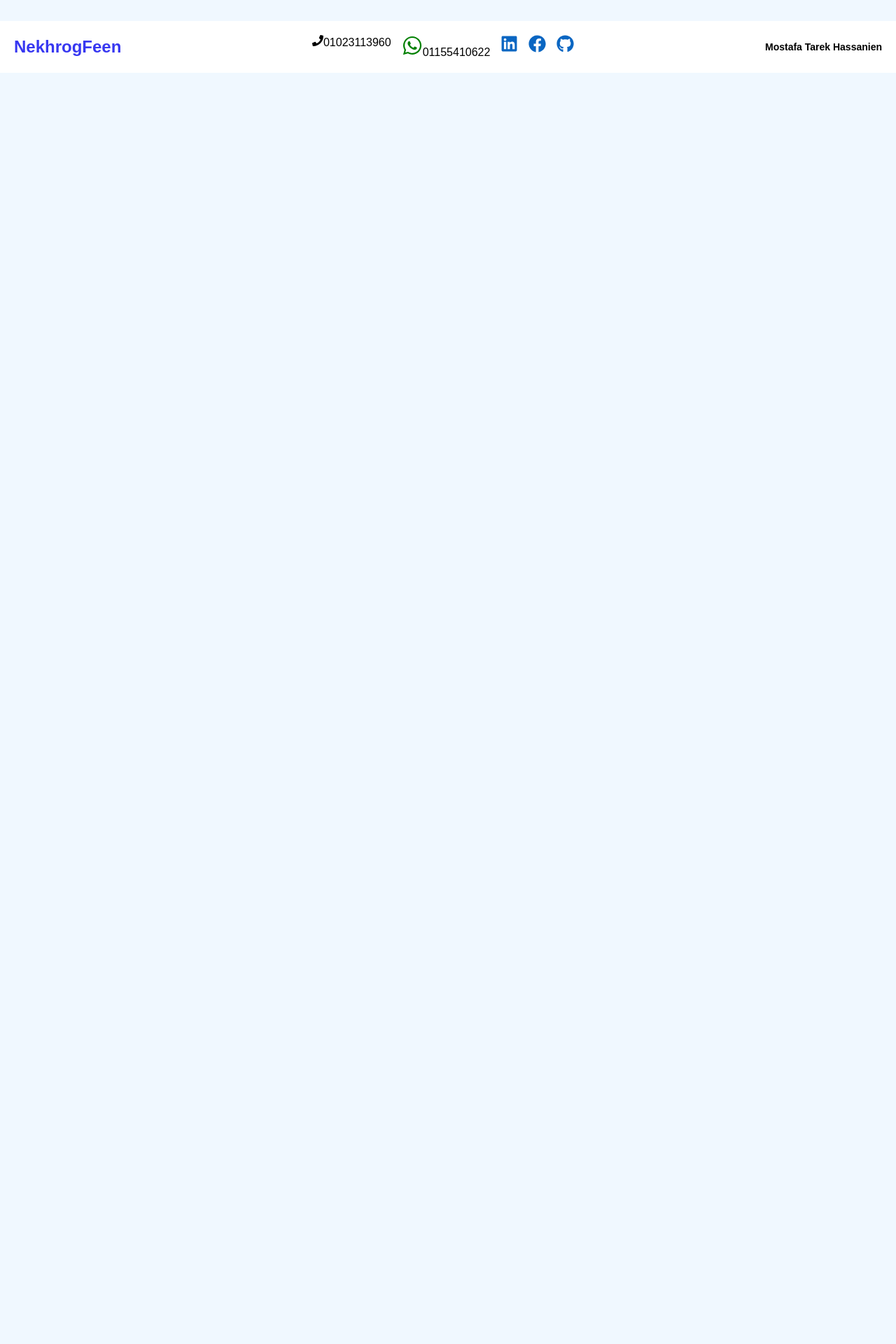
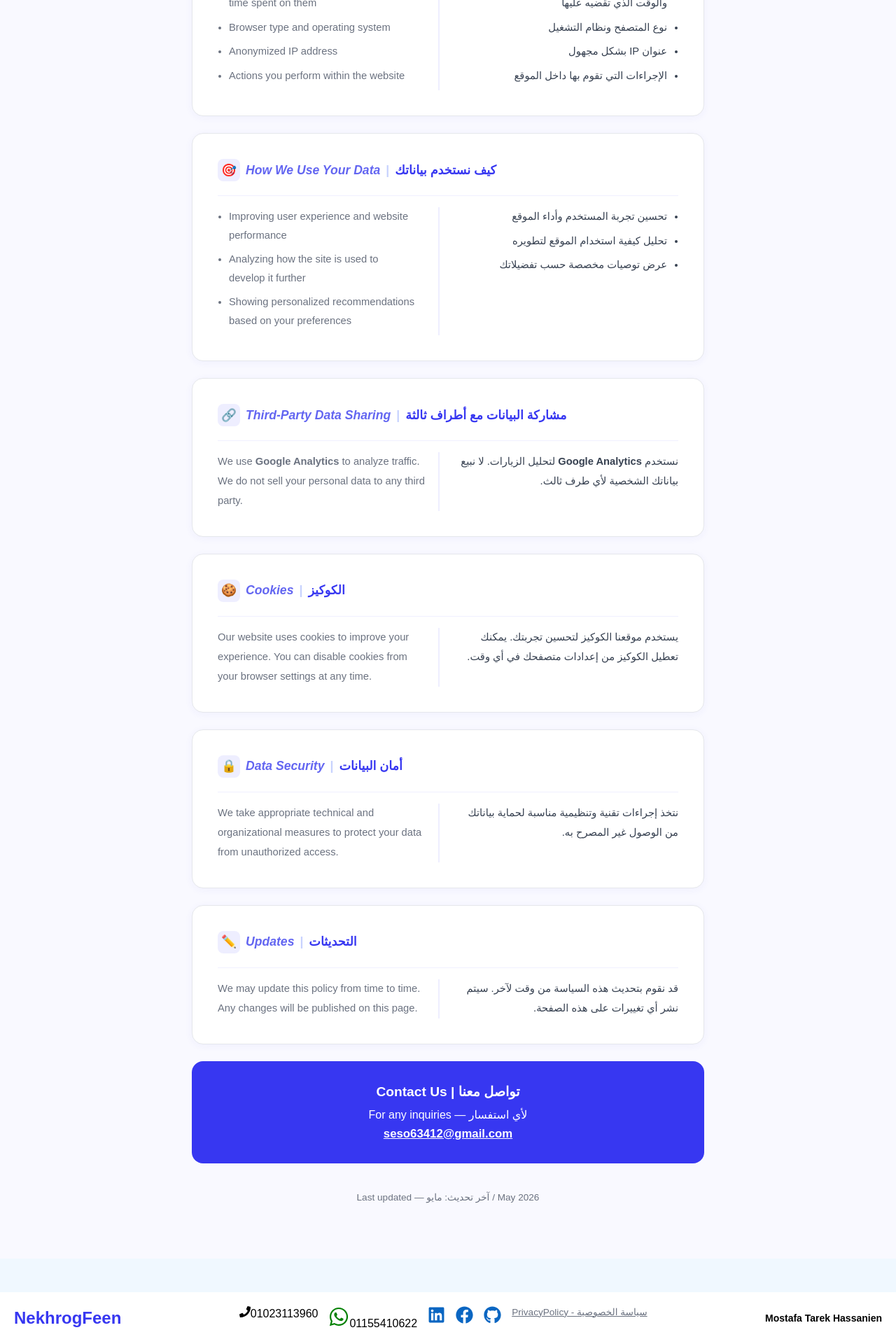
Before and after one commit to Mostafa205dev/NekhrogFeen, a React (Create React App) app: page /privacy-policy in a window 1280 px wide. Shown: the part 696-2616 px from the top of the page at 70% size. Before the commit the page ends 800 px from the top, so only its background shows below. Built offline with nearby package versions, Linux system fonts and the light colour scheme.

Commit message:
add Policy Page

```diff
--- a/src/App.js
+++ b/src/App.js
@@ -7,7 +7,7 @@ import Header from './components/Header';
 import Footer from './components/Footer';
 import About from './pages/About';
 import CategoryPage from './pages/CategoryPage';
-
+import PrivacyPolicy from './pages/PrivacyPolicy';
 
 function App() {
 
@@ -21,6 +21,7 @@ function App() {
           <Route path="/myAccount" element={<MyAccount />} />
           <Route path="/About" element={<About />} />
           <Route path="/:category" element={<CategoryPage />} />
+          <Route path="/privacy-policy" element={<PrivacyPolicy />} />
         </Routes>
       </main>
       <Footer />
--- a/src/components/Footer.jsx
+++ b/src/components/Footer.jsx
@@ -1,4 +1,7 @@
 import "./Footer.css";
+import { Link } from 'react-router-dom';
+
+
 import {
   FaWhatsapp,
   FaPhone,
@@ -41,6 +44,12 @@ export default function Footer() {
         >
           <FaGithub size={25} color="#0A66C2" />
         </a>
+        <Link
+          to="/privacy-policy"
+          style={{ color: "#6b7280", fontSize: "0.85rem" }}
+        >
+         PrivacyPolicy - سياسة الخصوصية
+        </Link>
       </div>
       <h3 className="rights">Mostafa Tarek Hassanien</h3>
     </div>
--- /dev/null
+++ b/src/pages/PrivacyPolicy.css
@@ -0,0 +1,163 @@
+/* src/pages/PrivacyPolicy.css */
+
+.privacy-container {
+  font-family: 'Cairo', sans-serif;
+  background: #f9f9ff;
+  min-height: 100vh;
+}
+
+.privacy-header {
+  background: #3737f1;
+  color: white;
+  padding: 40px 24px;
+  text-align: center;
+}
+
+.privacy-header h1 {
+  font-size: 1.8rem;
+  font-weight: 900;
+}
+
+.privacy-header p {
+  opacity: 0.85;
+  margin-top: 8px;
+}
+
+.header-en {
+  font-style: italic;
+  opacity: 0.9;
+}
+
+.privacy-content {
+  max-width: 780px;
+  margin: 48px auto;
+  padding: 0 24px 80px;
+}
+
+.privacy-card {
+  background: white;
+  border-radius: 16px;
+  padding: 36px;
+  margin-bottom: 24px;
+  border: 1px solid #e5e7eb;
+  box-shadow: 0 2px 12px rgba(55, 55, 241, 0.05);
+}
+
+.privacy-card h2 {
+  font-size: 1.1rem;
+  font-weight: 700;
+  color: #3737f1;
+  margin-bottom: 20px;
+  display: flex;
+  align-items: center;
+  gap: 8px;
+  flex-wrap: wrap;
+}
+
+.card-icon {
+  width: 32px;
+  height: 32px;
+  background: #eeeeff;
+  border-radius: 8px;
+  display: flex;
+  align-items: center;
+  justify-content: center;
+  flex-shrink: 0;
+}
+
+.title-en {
+  color: #6366f1;
+  font-style: italic;
+}
+
+.title-divider {
+  color: #c7d2fe;
+}
+
+.title-ar {
+  color: #3737f1;
+}
+
+.bilingual-content {
+  display: grid;
+  grid-template-columns: 1fr 1fr;
+  gap: 24px;
+  border-top: 1px solid #f0f0ff;
+  padding-top: 16px;
+}
+
+.content-en {
+  direction: ltr;
+  text-align: left;
+  font-size: 0.92rem;
+  color: #6b7280;
+  border-right: 2px solid #eeeeff;
+  padding-right: 16px;
+}
+
+.content-ar {
+  direction: rtl;
+  text-align: right;
+  font-size: 0.92rem;
+  color: #374151;
+}
+
+.content-en ul,
+.content-ar ul {
+  padding: 0 16px;
+  margin: 0;
+}
+
+.content-en li,
+.content-ar li {
+  margin-bottom: 8px;
+  line-height: 1.8;
+}
+
+.content-en p,
+.content-ar p {
+  line-height: 1.9;
+  margin: 0;
+}
+
+.privacy-contact {
+  background: #3737f1;
+  color: white;
+  border-radius: 16px;
+  padding: 32px;
+  text-align: center;
+}
+
+.privacy-contact h2 {
+  font-size: 1.2rem;
+  font-weight: 700;
+  margin-bottom: 12px;
+}
+
+.privacy-contact a {
+  color: white;
+  font-weight: 700;
+  font-size: 1.05rem;
+  display: block;
+  margin-top: 8px;
+}
+
+.privacy-date {
+  text-align: center;
+  color: #6b7280;
+  font-size: 0.85rem;
+  margin-top: 40px;
+}
+
+@media (max-width: 600px) {
+  .bilingual-content {
+    grid-template-columns: 1fr;
+  }
+
+  .content-en {
+    border-right: none;
+    border-bottom: 2px solid #eeeeff;
+    padding-right: 0;
+    padding-bottom: 16px;
+  }
+}
--- /dev/null
+++ b/src/pages/PrivacyPolicy.jsx
@@ -0,0 +1,99 @@
+// src/pages/PrivacyPolicy.jsx
+import './PrivacyPolicy.css';
+
+const sections = [
+  {
+    icon: '📋',
+    title: { ar: 'مقدمة', en: 'Introduction' },
+    content: {
+      ar: <p>مرحباً بك في <strong>نخرج فين</strong>. نحن نحترم خصوصيتك ونلتزم بحماية بياناتك الشخصية. توضح هذه السياسة كيفية جمع بياناتك واستخدامها عند استخدامك لموقعنا.</p>,
+      en: <p>Welcome to <strong>NekhrogFeen</strong>. We respect your privacy and are committed to protecting your personal data. This policy explains how we collect and use your data when you use our website.</p>,
+    },
+  },
+  {
+    icon: '📊',
+    title: { ar: 'البيانات التي نجمعها', en: 'Data We Collect' },
+    content: {
+      ar: <ul><li>بيانات الاستخدام مثل الصفحات التي تزورها والوقت الذي تقضيه عليها</li><li>نوع المتصفح ونظام التشغيل</li><li>عنوان IP بشكل مجهول</li><li>الإجراءات التي تقوم بها داخل الموقع</li></ul>,
+      en: <ul><li>Usage data such as pages you visit and time spent on them</li><li>Browser type and operating system</li><li>Anonymized IP address</li><li>Actions you perform within the website</li></ul>,
+    },
+  },
+  {
+    icon: '🎯',
+    title: { ar: 'كيف نستخدم بياناتك', en: 'How We Use Your Data' },
+    content: {
+      ar: <ul><li>تحسين تجربة المستخدم وأداء الموقع</li><li>تحليل كيفية استخدام الموقع لتطويره</li><li>عرض توصيات مخصصة حسب تفضيلاتك</li></ul>,
+      en: <ul><li>Improving user experience and website performance</li><li>Analyzing how the site is used to develop it further</li><li>Showing personalized recommendations based on your preferences</li></ul>,
+    },
+  },
+  {
+    icon: '🔗',
+    title: { ar: 'مشاركة البيانات مع أطراف ثالثة', en: 'Third-Party Data Sharing' },
+    content: {
+      ar: <p>نستخدم <strong>Google Analytics</strong> لتحليل الزيارات. لا نبيع بياناتك الشخصية لأي طرف ثالث.</p>,
+      en: <p>We use <strong>Google Analytics</strong> to analyze traffic. We do not sell your personal data to any third party.</p>,
+    },
+  },
+  {
+    icon: '🍪',
+    title: { ar: 'الكوكيز', en: 'Cookies' },
+    content: {
+      ar: <p>يستخدم موقعنا الكوكيز لتحسين تجربتك. يمكنك تعطيل الكوكيز من إعدادات متصفحك في أي وقت.</p>,
+      en: <p>Our website uses cookies to improve your experience. You can disable cookies from your browser settings at any time.</p>,
+    },
+  },
+  {
+    icon: '🔒',
+    title: { ar: 'أمان البيانات', en: 'Data Security' },
+    content: {
+      ar: <p>نتخذ إجراءات تقنية وتنظيمية مناسبة لحماية بياناتك من الوصول غير المصرح به.</p>,
+      en: <p>We take appropriate technical and organizational measures to protect your data from unauthorized access.</p>,
+    },
+  },
+  {
+    icon: '✏️',
+    title: { ar: 'التحديثات', en: 'Updates' },
+    content: {
+      ar: <p>قد نقوم بتحديث هذه السياسة من وقت لآخر. سيتم نشر أي تغييرات على هذه الصفحة.</p>,
+      en: <p>We may update this policy from time to time. Any changes will be published on this page.</p>,
+    },
+  },
+];
+
+export default function PrivacyPolicy() {
+  return (
+    <div className="privacy-container">
+
+      <div className="privacy-header">
+        <h1><span className="header-en">Privacy Policy</span> | سياسة الخصوصية</h1>
+        <p>NekhrogFeen — نخرج فين | nekhrogfeen.app</p>
+      </div>
+
+      <div className="privacy-content">
+
+        {sections.map((section, i) => (
+          <div key={i} className="privacy-card">
+            <h2>
+              <span className="card-icon">{section.icon}</span>
+              <span className="title-en">{section.title.en}</span>
+              <span className="title-divider">|</span>
+              <span className="title-ar">{section.title.ar}</span>
+            </h2>
+            <div className="bilingual-content">
+              <div className="content-en">{section.content.en}</div>
+              <div className="content-ar">{section.content.ar}</div>
+            </div>
+          </div>
+        ))}
+
+        <div className="privacy-contact">
+          <h2>Contact Us | تواصل معنا</h2>
+          <p>For any inquiries — لأي استفسار</p>
+          <a href="mailto:seso63412@gmail.com">seso63412@gmail.com</a>
+        </div>
+
+        <p className="privacy-date">Last updated — آخر تحديث: مايو / May 2026</p>
+      </div>
+    </div>
+  );
+}
```
